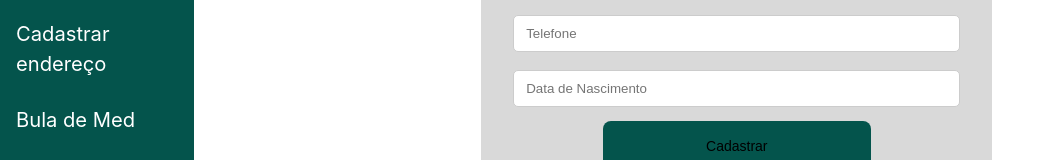
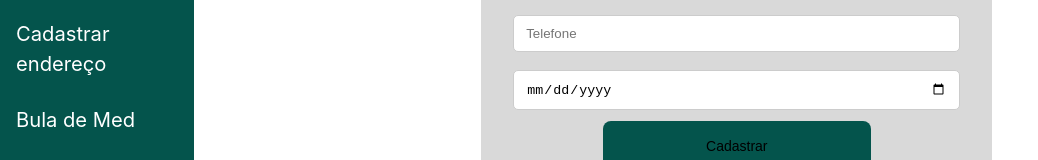
Before and after one commit to EriclysLuckas/A3DISTRIBUIDOS, a React (Vite) app in the folder a3distribuidos/: page /cadpac in a window 1280 px wide. Shown: the part 422-582 px from the top of the page, without its empty margins (0-1038 px from the left). Built offline with nearby package versions, Linux system fonts and the light colour scheme; data requests are answered from the project's data file.

Commit message:
input date

```diff
--- a/a3distribuidos/src/Pages/PagesUser/CadastroPac/CadastroPac.jsx
+++ b/a3distribuidos/src/Pages/PagesUser/CadastroPac/CadastroPac.jsx
@@ -34,7 +34,7 @@ export default function CadastroPac() {
 
                 <div className={styleCadastroPac.date}>
                   <label htmlFor="Data de Nascimento"></label>
-                  <input type="text" name="Data de Nascimento" placeholder="Data de Nascimento" required/>
+                  <input type="date" name="Data de Nascimento" placeholder="Data de Nascimento" required/>
                 </div>
 
                 <div className={styleCadastroPac.button}>
--- a/a3distribuidos/src/Pages/PagesUser/CadastroPac/CadastroPac.module.css
+++ b/a3distribuidos/src/Pages/PagesUser/CadastroPac/CadastroPac.module.css
@@ -27,6 +27,7 @@ padding: 2em;
     padding: 2rem;
 
 }
+
 .button{
     display: flex;
     width: 100%;
```
